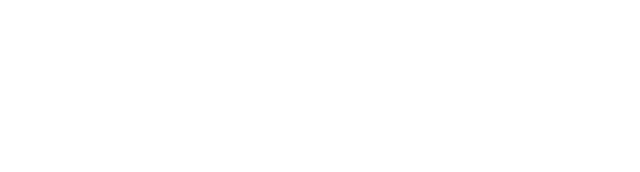
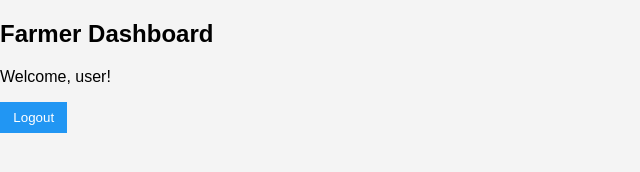
Before and after one commit to innogosha/mawinguclouds-agri-dss, a plain HTML site: page dashboard.html in a window 1280 px wide. Shown: the whole page, without its empty margins (0-640 px from the left). Drawn offline with Linux system fonts and the light colour scheme.

Commit message:
Update dashboard.html

```diff
--- a/dashboard.html
+++ b/dashboard.html
@@ -1 +1,18 @@
-<!-- Optional separate dashboard version of the HTML can go here -->
+<!DOCTYPE html>
+<html lang="en">
+<head>
+  <meta charset="UTF-8">
+  <meta name="viewport" content="width=device-width, initial-scale=1.0">
+  <title>Dashboard</title>
+  <link rel="stylesheet" href="styles.css">
+</head>
+<body>
+  <h2>Farmer Dashboard</h2>
+  <div id="userPanel">
+    <p>Welcome, user!</p>
+    <button onclick="logout()">Logout</button>
+  </div>
+  <script src="firebase-config.js"></script>
+  <script src="app.js"></script>
+</body>
+</html>
```
